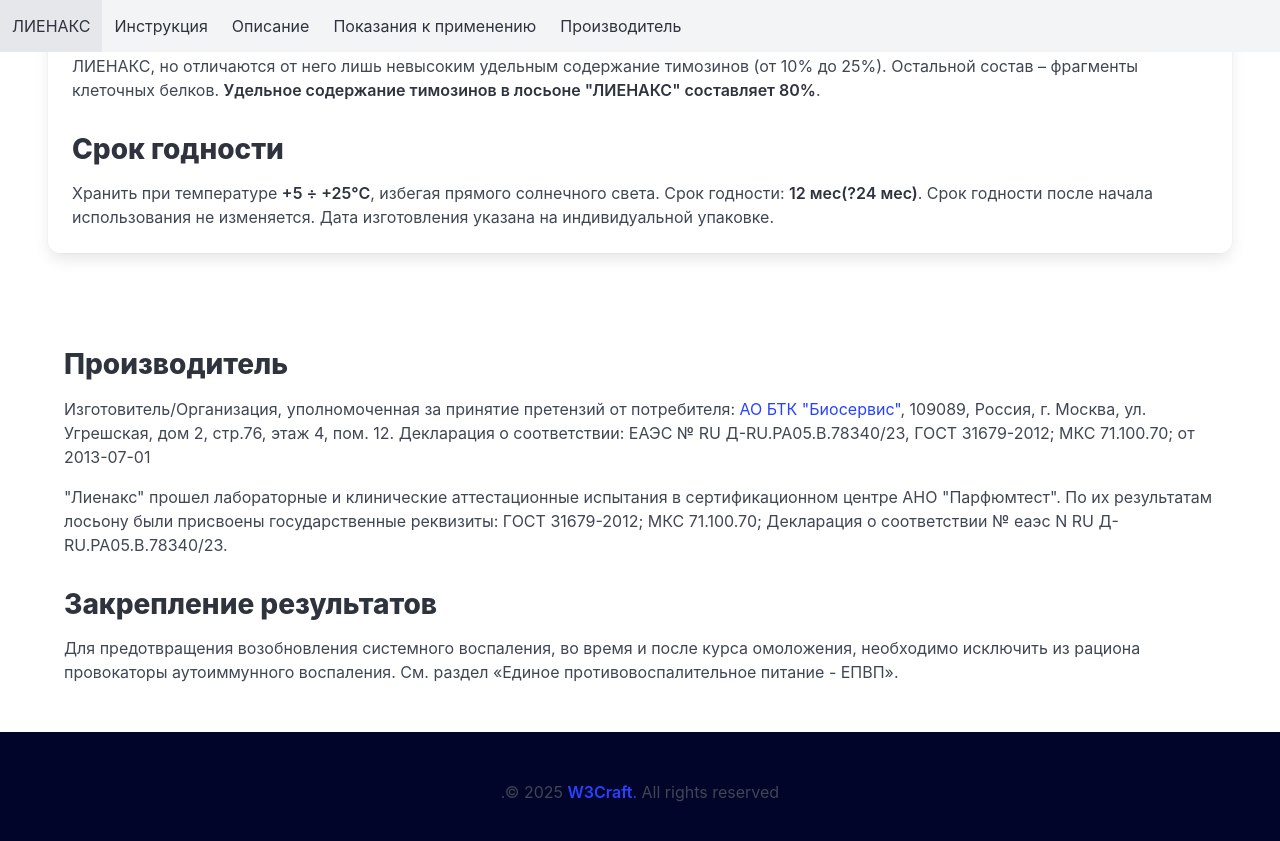
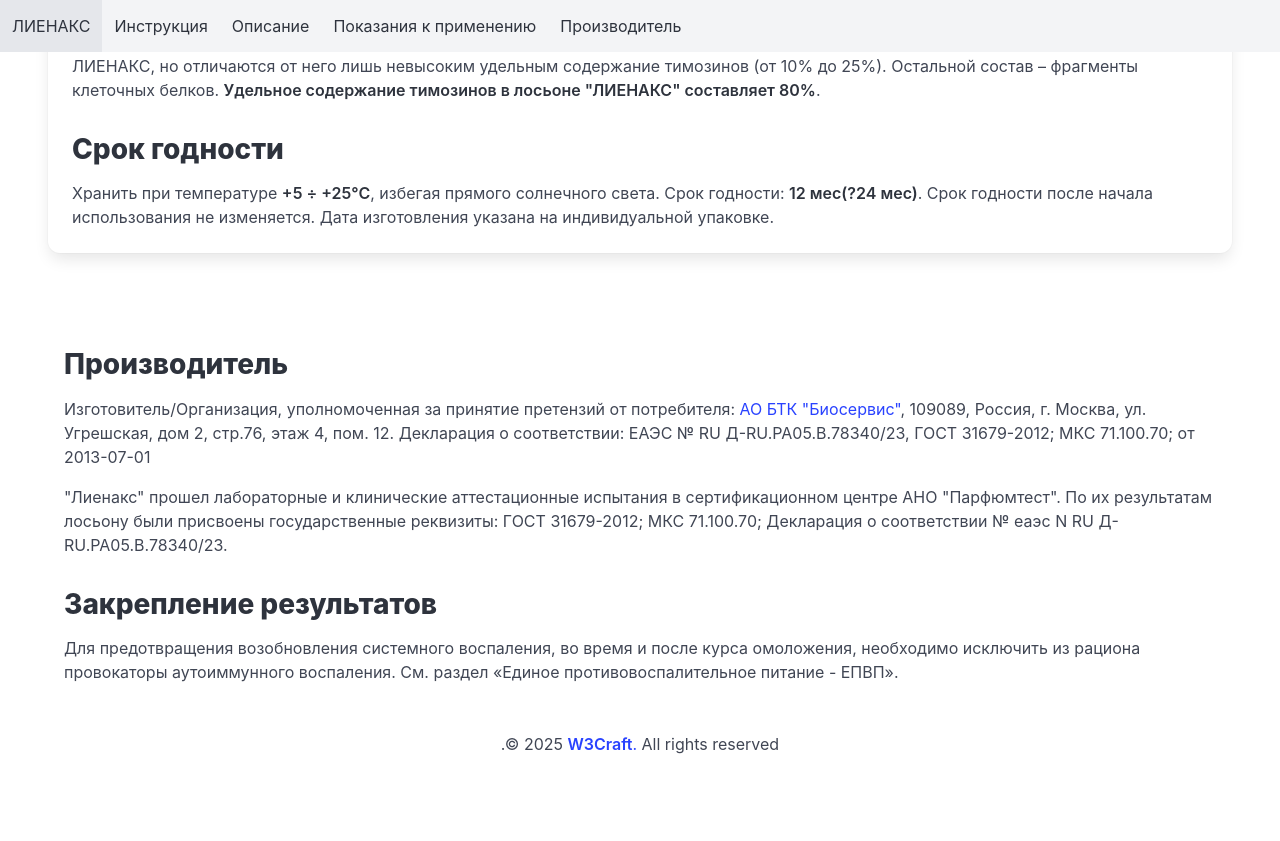
Before and after one commit to w3craft/lienax, a Jekyll site: the page built from index.html, in a window 1280 px wide and 900 px high, scrolled down 1962 px. Shown: the top 841 px of the window. Built offline with Jekyll 4.4.1, drawn with Linux system fonts in a browser that asks for light colours; after the commit the page ends 2718 px from its top, so only the background shows below that.

Commit message:
Update footer.html

```diff
--- a/_includes/footer.html
+++ b/_includes/footer.html
@@ -1,4 +1,4 @@
-<footer class="footer has-background-link-dark">
+<footer>
   <div class="content has-text-centered">
     <p>
       .{{ site.copyright | escape }}
```
